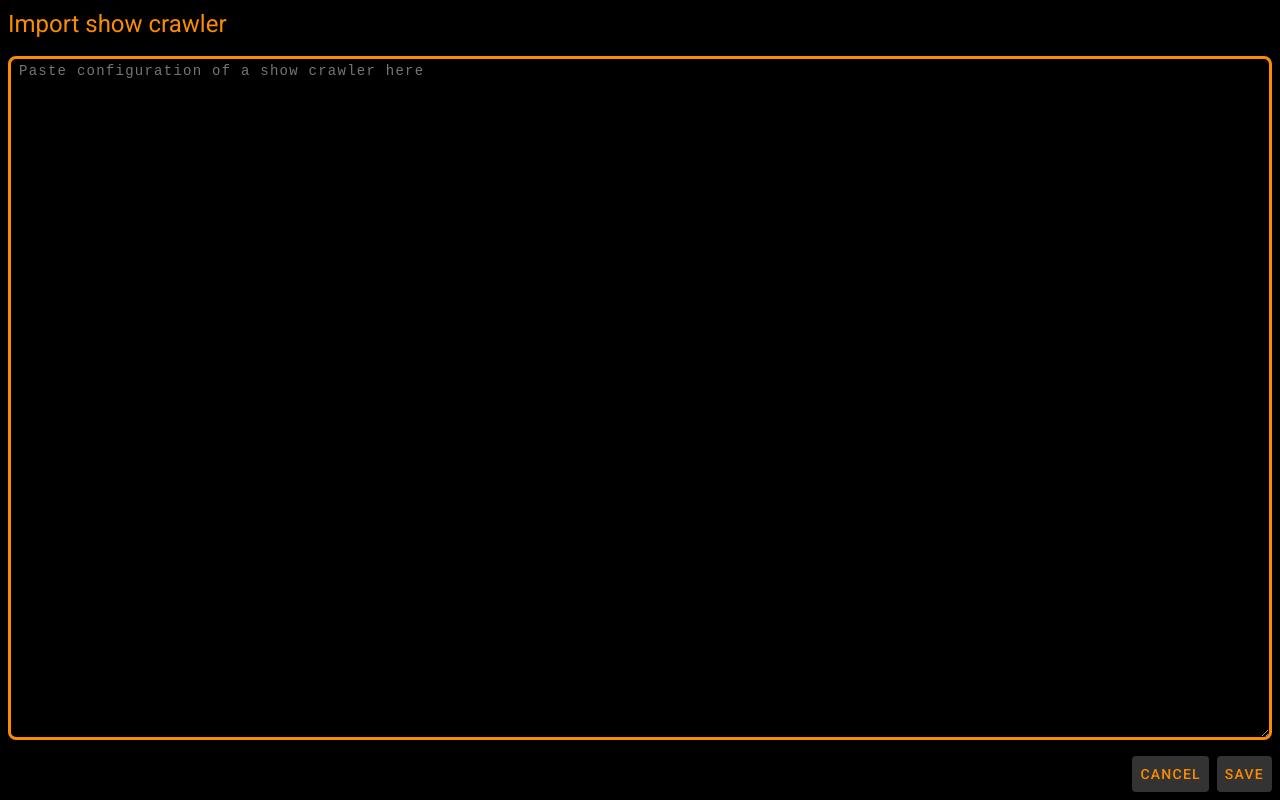
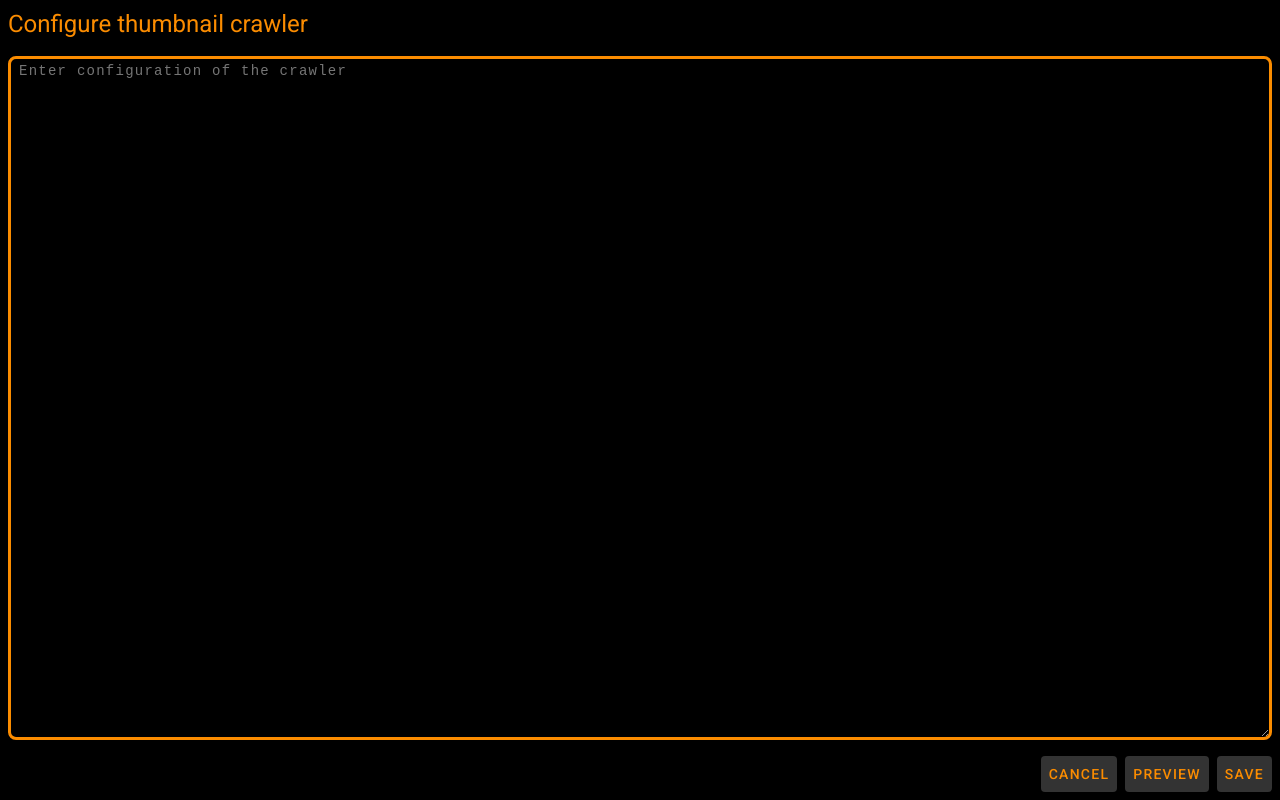
Before and after one commit to gorolykmaxim/Serio, a React (Create React App) app in the folder ui/: page / in a window 1280 px wide. Built offline with nearby package versions, Linux system fonts and the light colour scheme.

Commit message:
ui: implement EditCrawler view

```diff
--- /dev/null
+++ b/ui/src/views/EditCrawler.css
@@ -0,0 +1,5 @@
+.serio-edit-crawler {
+    display: flex;
+    flex-direction: column;
+    align-items: stretch;
+}
--- /dev/null
+++ b/ui/src/views/EditCrawler.js
@@ -0,0 +1,57 @@
+import React from "react";
+import './EditCrawler.css';
+import {getFunction} from "../common";
+import {HEADLINE_5, Text} from "../components/Text";
+import TextArea from "../components/TextArea";
+import Button from "../components/Button";
+
+export default function EditCrawler(props) {
+    const crawlerType = props.crawlerType;
+    console.assert(crawlerType);
+    const crawler = props.crawler;
+    const onCancel = getFunction(props.onCancel);
+    const onPreview = getFunction(props.onPreview);
+    const onSave = getFunction(props.onSave);
+    return (
+        <form className='serio-edit-crawler serio-full-height' onSubmit={createOnSubmit(onPreview, onSave)}>
+            <div className='serio-margin'>
+                <Text type={HEADLINE_5} primary>Configure {crawlerType} crawler</Text>
+            </div>
+            <TextArea className='serio-margin serio-growable'
+                      required={true}
+                      placeholder='Enter configuration of the crawler'
+                      name={'crawler'}
+                      defaultValue={crawler}
+                      autoFocus={true}/>
+            <input type={'hidden'} name={'isPreview'}/>
+            <div className='serio-form-actions serio-margin'>
+                <Button text={'cancel'} onClick={onCancel}/>
+                <Button text={'preview'} onClick={createOnClick(true)} className='serio-margin-before'/>
+                <Button text={'save'} onClick={createOnClick(false)} className='serio-margin-before'/>
+            </div>
+        </form>
+    );
+}
+
+function createOnClick(isPreview) {
+    return event => {
+        const form = event.target.parentElement.parentElement;
+        form.isPreview.value = isPreview;
+        if (form.reportValidity()) {
+            form.dispatchEvent(new Event('submit', {bubbles: true, cancelable: true}));
+        }
+    }
+}
+
+function createOnSubmit(onPreview, onSave) {
+    return event => {
+        event.preventDefault();
+        const isPreview = event.target.isPreview.value === 'true';
+        const crawler = event.target.crawler.value;
+        if (isPreview) {
+            onPreview(crawler);
+        } else {
+            onSave(crawler);
+        }
+    };
+}
```
Also changed, not shown: ui/src/index.js.
